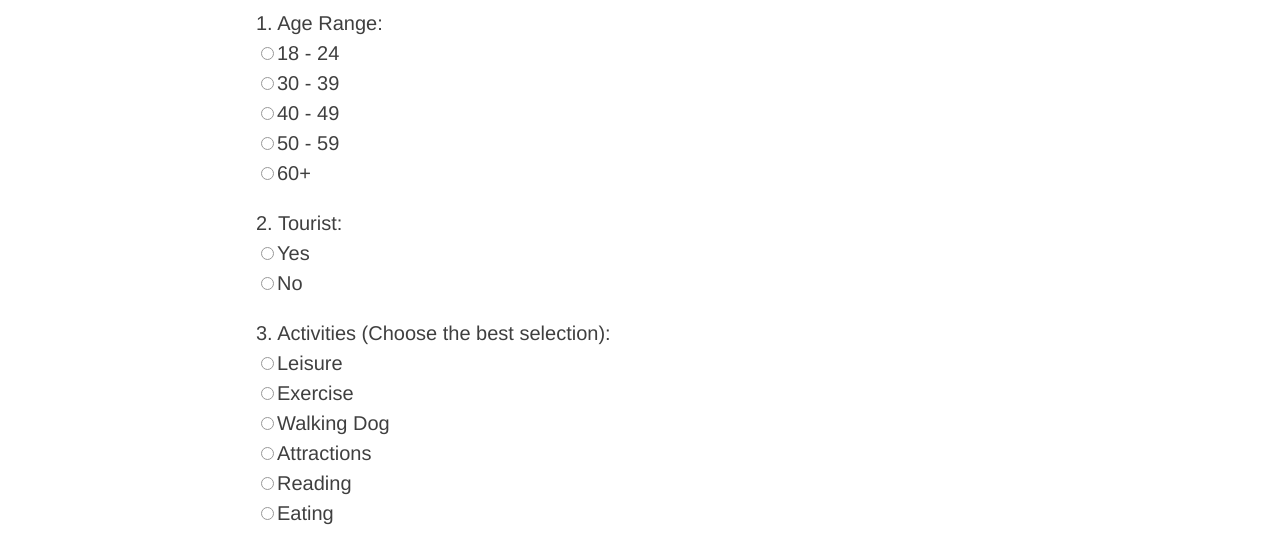
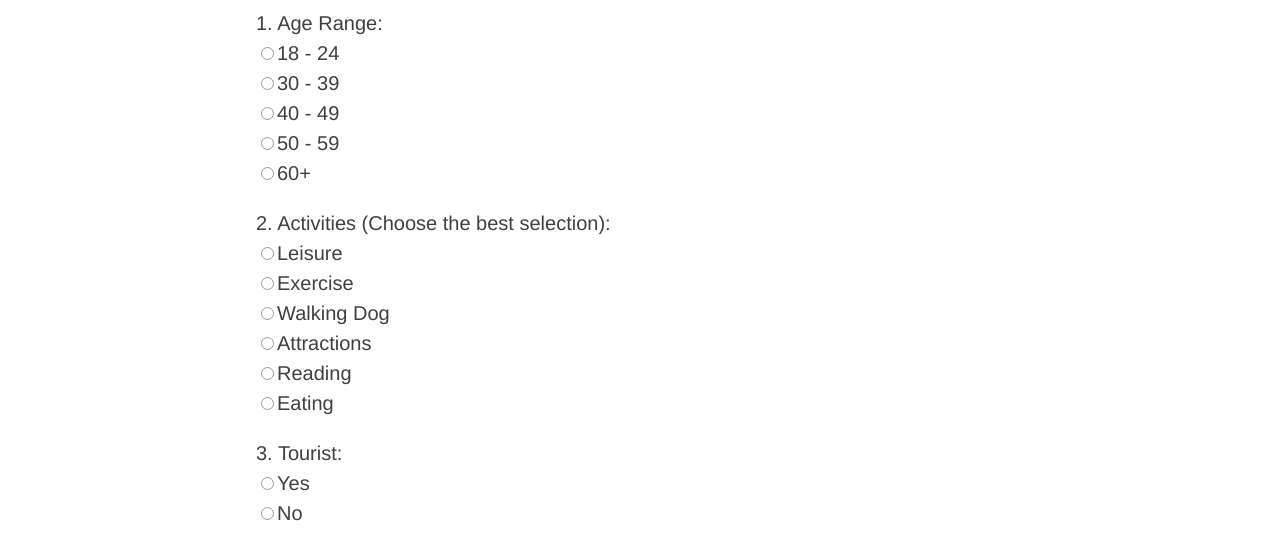
Before and after one commit to jerseycity2018/team-21, a plain HTML site: page frontend/Central Park Data/survey.html in a window 1280 px wide. Shown: the part 220-769 px from the top of the page. Drawn offline with Linux system fonts and the light colour scheme.

Commit message:
Update frontend/Central Park Data/survey.html
Arranged it to ask the nature of the activities first and then ask them if they're tourist

```diff
--- a/frontend/Central Park Data/survey.html
+++ b/frontend/Central Park Data/survey.html
@@ -34,18 +34,18 @@
                             <input type="radio" value="60+">60+<br>
                         </p>
 
-                        <p>2. Tourist: <br>
-                            <input type="radio" value="yes" name= "answer2">Yes<br>
-                            <input type="radio" value="no" name= "answer2">No<br>
+                        <p>2. Activities (Choose the best selection): <br>
+                            <input type="radio" Value ="Leisure" name= "answer2">Leisure<br>
+                            <input type="radio" Value ="Exercise" name= "answer2">Exercise<br>
+                            <input type="radio" Value ="Walking Dog" name= "answer2">Walking Dog<br>
+                            <input type="radio" Value ="Attractions" name= "answer2">Attractions<br>
+                            <input type="radio" Value ="Reading" name= "answer2">Reading<br>
+                            <input type="radio" Value ="Eating" name= "answer2">Eating<br>
                         </p>
 
-                        <p>3. Activities (Choose the best selection): <br>
-                            <input type="radio" Value ="Leisure" name= "answer3">Leisure<br>
-                            <input type="radio" Value ="Exercise" name= "answer3">Exercise<br>
-                            <input type="radio" Value ="Walking Dog" name= "answer3">Walking Dog<br>
-                            <input type="radio" Value ="Attractions" name= "answer3">Attractions<br>
-                            <input type="radio" Value ="Reading" name= "answer3">Reading<br>
-                            <input type="radio" Value ="Eating" name= "answer3">Eating<br>
+                        <p>3. Tourist: <br>
+                            <input type="radio" value="yes" name= "answer3">Yes<br>
+                            <input type="radio" value="no" name= "answer3">No<br>
                         </p>
 
                         <button class = "surveyButton" input type="submit" value="Submit the Survey"><p>Submit Response</p></button>
```
